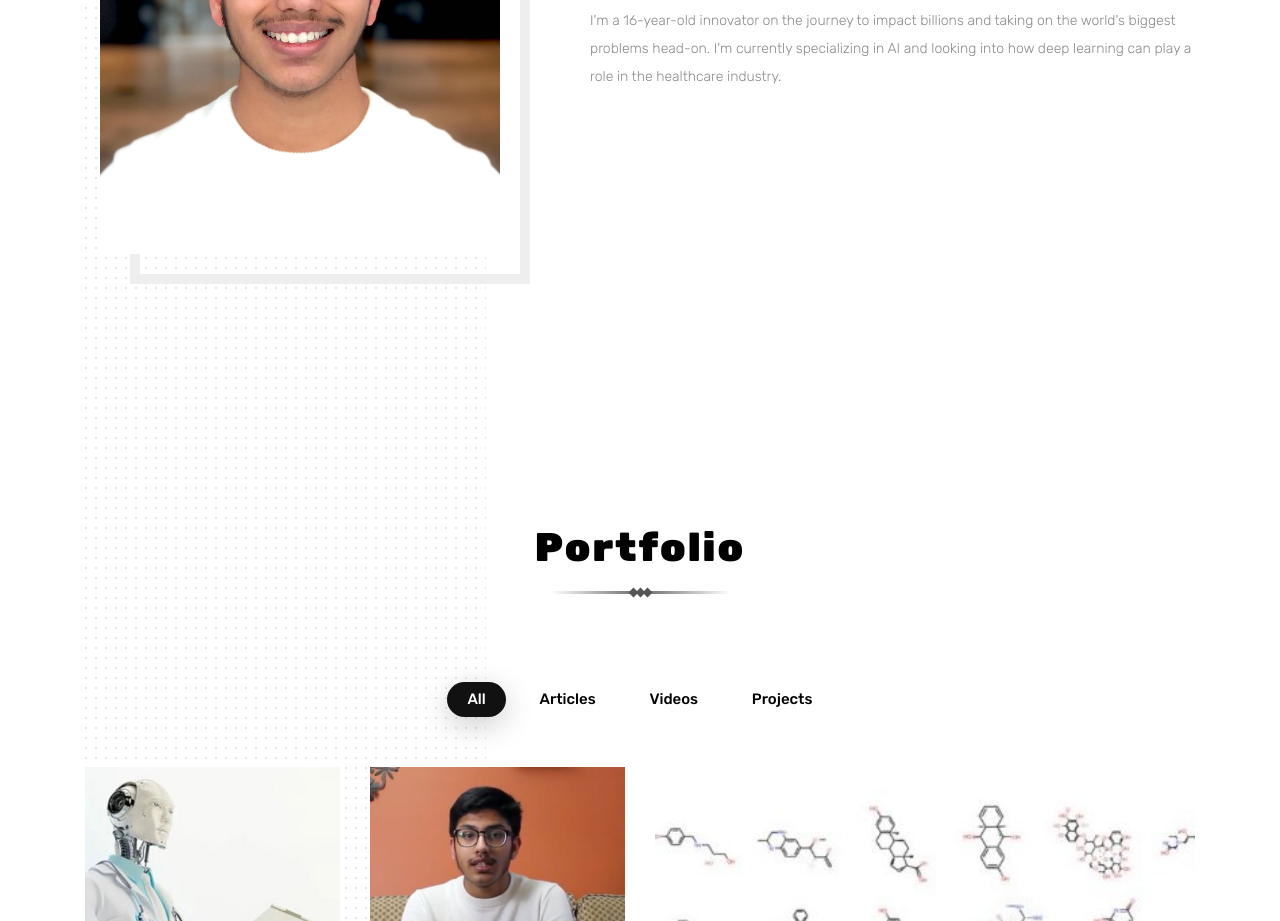
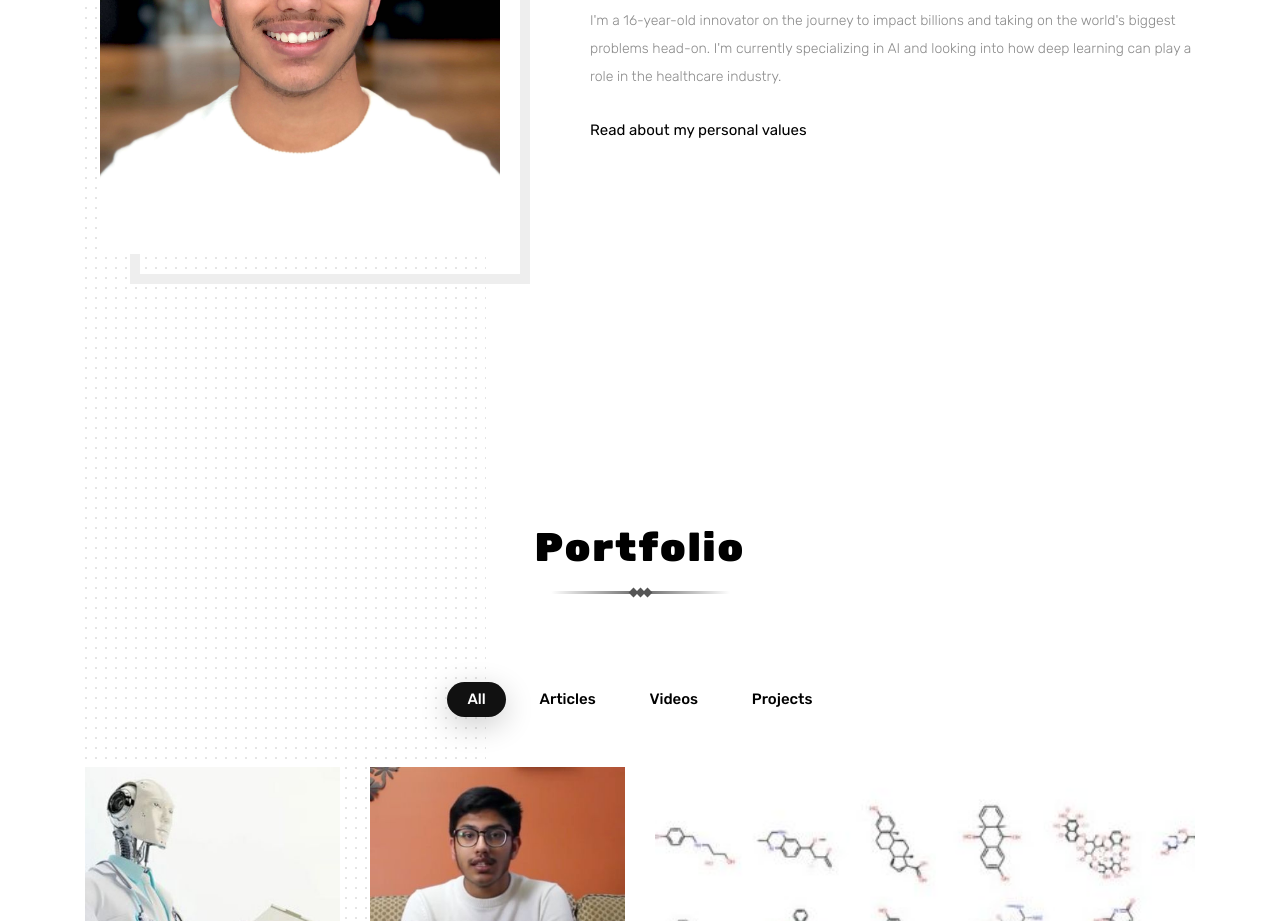
Before and after one commit to shiv246/PersonalWebsite, a plain HTML site: page index.html in a window 1280 px wide. Shown: the part 1108-2029 px from the top of the page. Drawn offline with Linux system fonts and the light colour scheme.

Commit message:
Update index.html

```diff
--- a/index.html
+++ b/index.html
@@ -149,7 +149,7 @@
                             that the future generation takes action on what needs to be done.
                         </p>
                         <p>I'm a 16-year-old innovator on the journey to impact billions and taking on the world's biggest problems head-on. I'm currently specializing in AI and looking into how deep learning can play a role in the healthcare industry. </p>
-
+			<a href="https://www.notion.so/Personal-Core-Values-4242ae9efc9f4bfa8f69c938d24014f4" class="butn mt-30" data-scroll-nav="6">Read about my personal values</a>
 
 
                     </div>
```
